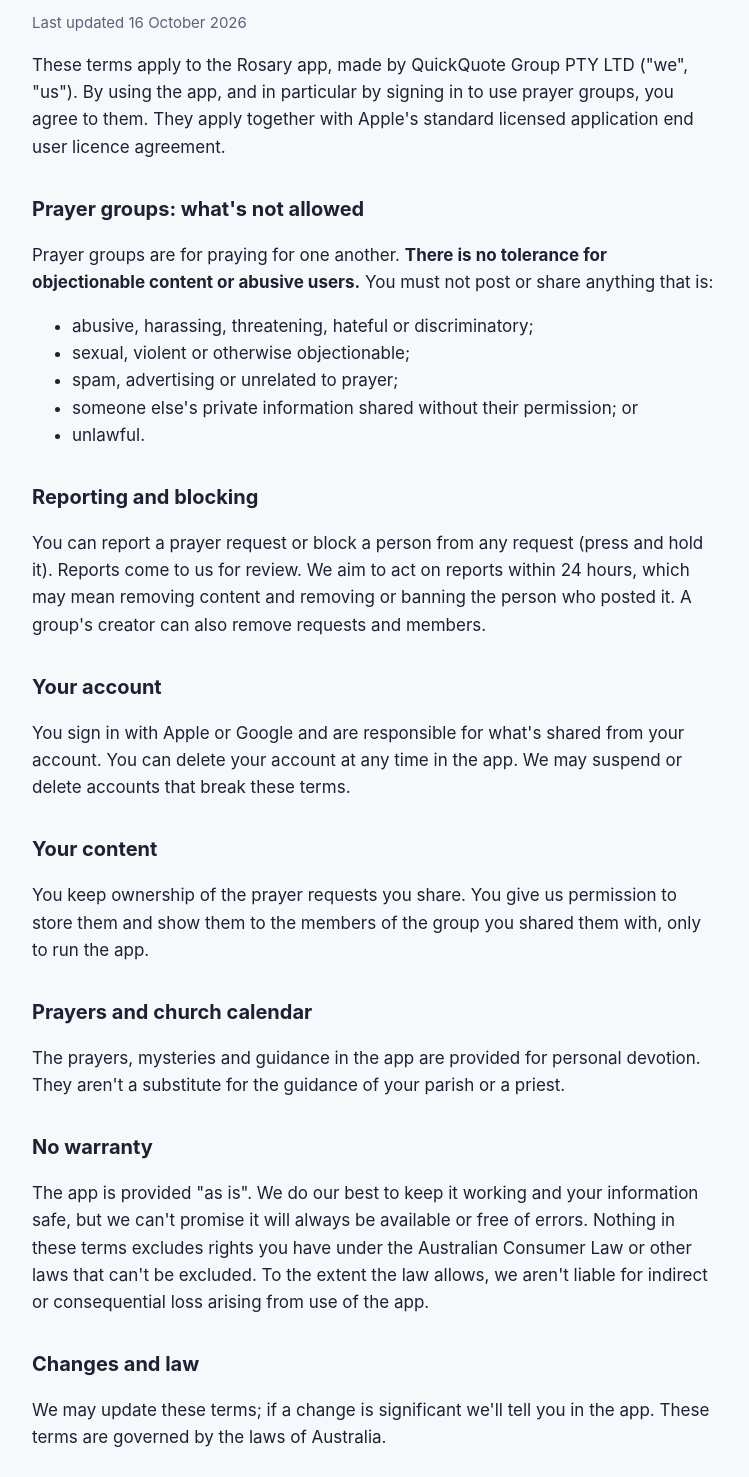
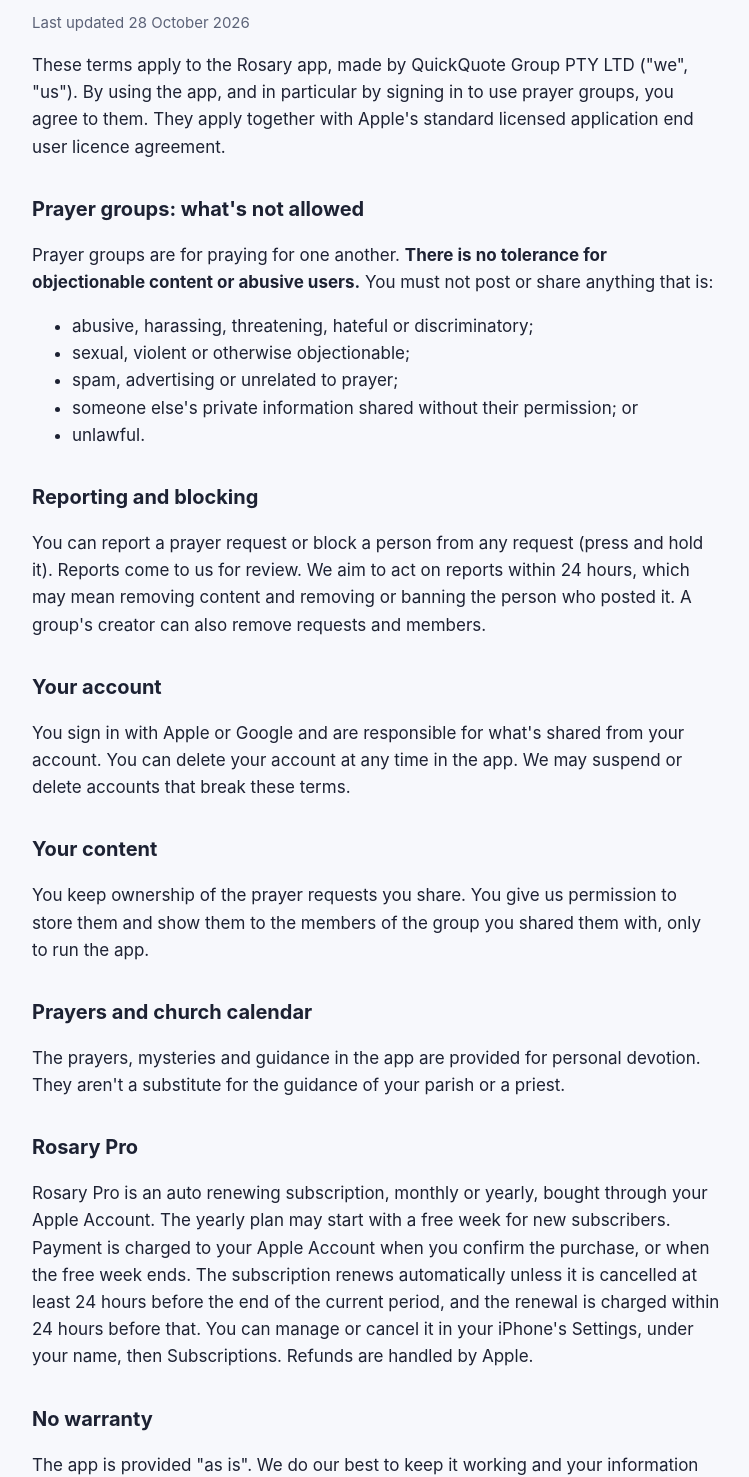
Before and after one commit to philipn1-sketch/rosary-app, a plain HTML site: page terms.html in a window 1280 px wide. Shown: the part 128-1605 px from the top of the page, without its empty margins (264-1013 px from the left). Drawn offline with Linux system fonts and the light colour scheme.

Commit message:
Describe Pro on the terms, privacy and support pages

```diff
--- a/terms.html
+++ b/terms.html
@@ -10,7 +10,7 @@
 <main>
 <header><a href="./">Rosary</a></header>
 <h1>Terms of Use</h1>
-<p class="muted">Last updated 16 October 2026</p>
+<p class="muted">Last updated 28 October 2026</p>
 
 <p>These terms apply to the Rosary app, made by QuickQuote Group PTY LTD ("we", "us"). By using the app, and in particular by signing in to use prayer groups, you agree to them. They apply together with Apple's standard licensed application end user licence agreement.</p>
 
@@ -36,6 +36,9 @@
 <h2>Prayers and church calendar</h2>
 <p>The prayers, mysteries and guidance in the app are provided for personal devotion. They aren't a substitute for the guidance of your parish or a priest.</p>
 
+<h2>Rosary Pro</h2>
+<p>Rosary Pro is an auto renewing subscription, monthly or yearly, bought through your Apple Account. The yearly plan may start with a free week for new subscribers. Payment is charged to your Apple Account when you confirm the purchase, or when the free week ends. The subscription renews automatically unless it is cancelled at least 24 hours before the end of the current period, and the renewal is charged within 24 hours before that. You can manage or cancel it in your iPhone's Settings, under your name, then Subscriptions. Refunds are handled by Apple.</p>
+
 <h2>No warranty</h2>
 <p>The app is provided "as is". We do our best to keep it working and your information safe, but we can't promise it will always be available or free of errors. Nothing in these terms excludes rights you have under the Australian Consumer Law or other laws that can't be excluded. To the extent the law allows, we aren't liable for indirect or consequential loss arising from use of the app.</p>
 
```
Also changed, not shown: privacy.html (+4 -1 lines), support.html (+1 -1 lines).
